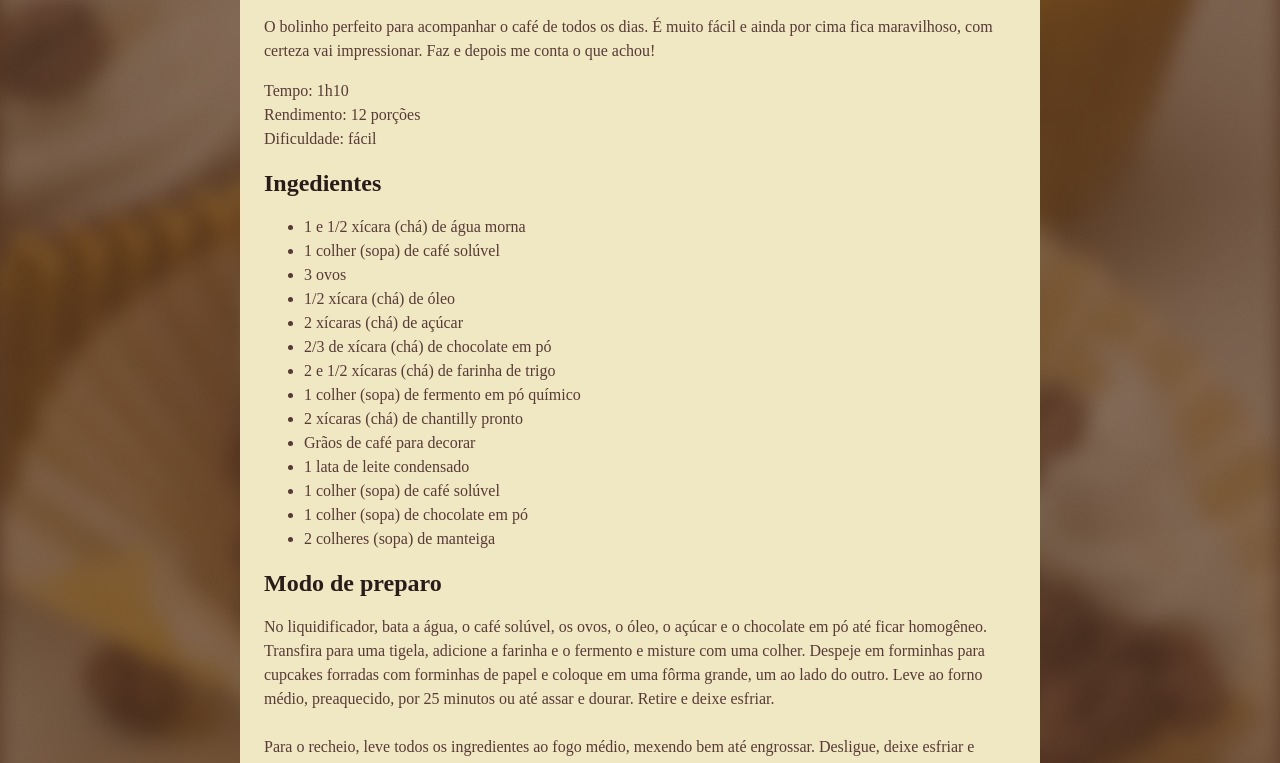
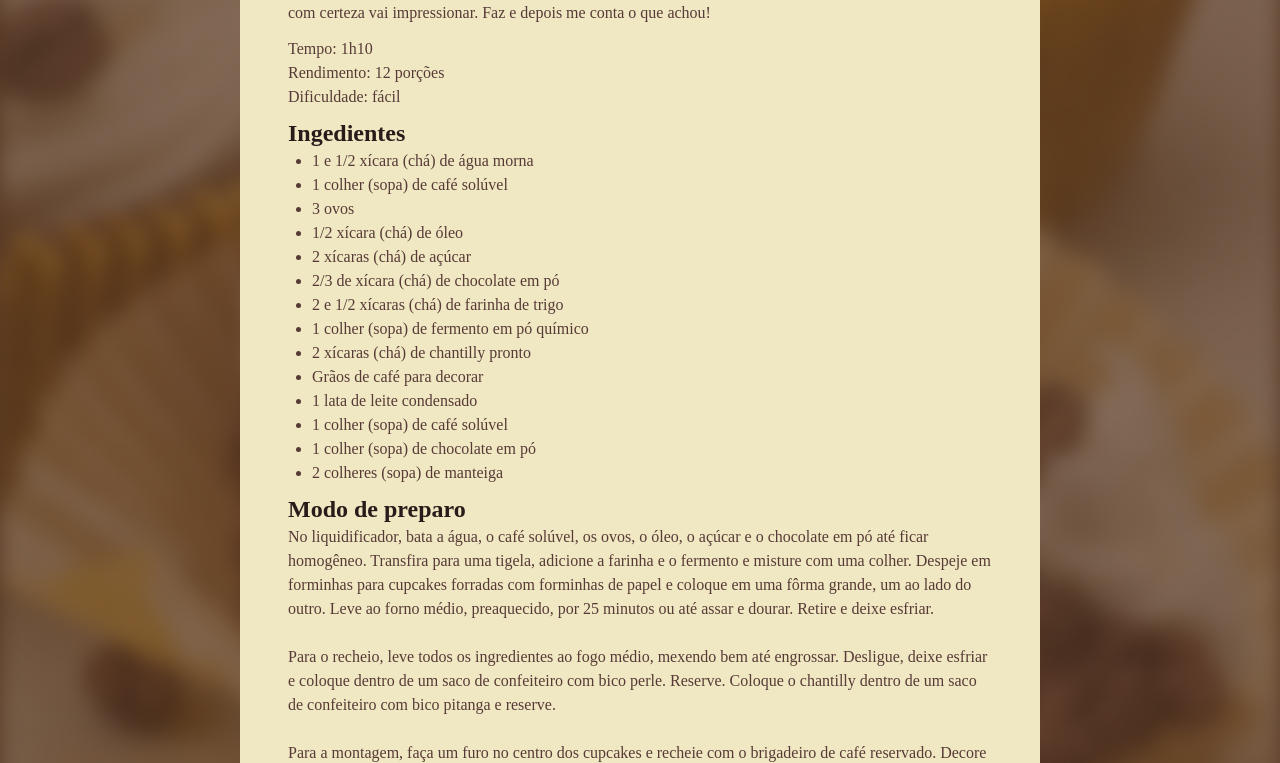
Before and after one commit to rmcraphael/Projeto, a plain HTML site: page index.html in a window 1280 px wide. Shown: the part 586-1349 px from the top of the page. Drawn offline with Linux system fonts and the light colour scheme; a web font is replaced by a local one.

Commit message:
personalizando espaços

```diff
--- a/style.css
+++ b/style.css
@@ -1,3 +1,8 @@
+* {
+  margin: 0;
+  padding: 0;
+}
+
 :root {
   font-family: "Alice", serif;
   line-height: 150%;
@@ -21,6 +26,18 @@ img {
   border-radius: 16px;
 }
 
+main {
+  padding: 24px;
+}
+
+section + section {
+  margin-top: 12px;
+}
+
+#about p + p {
+  margin-top: 12px;
+}
+
 h1 {
   line-height: 140%;
   font-size: 40px;
@@ -32,4 +49,9 @@ h2 {
 
 h1,h2 {
   color: #291B1A;
+  margin-bottom: 4px;
 }
+
+ul {
+  padding-left: 24px;
+}
```
